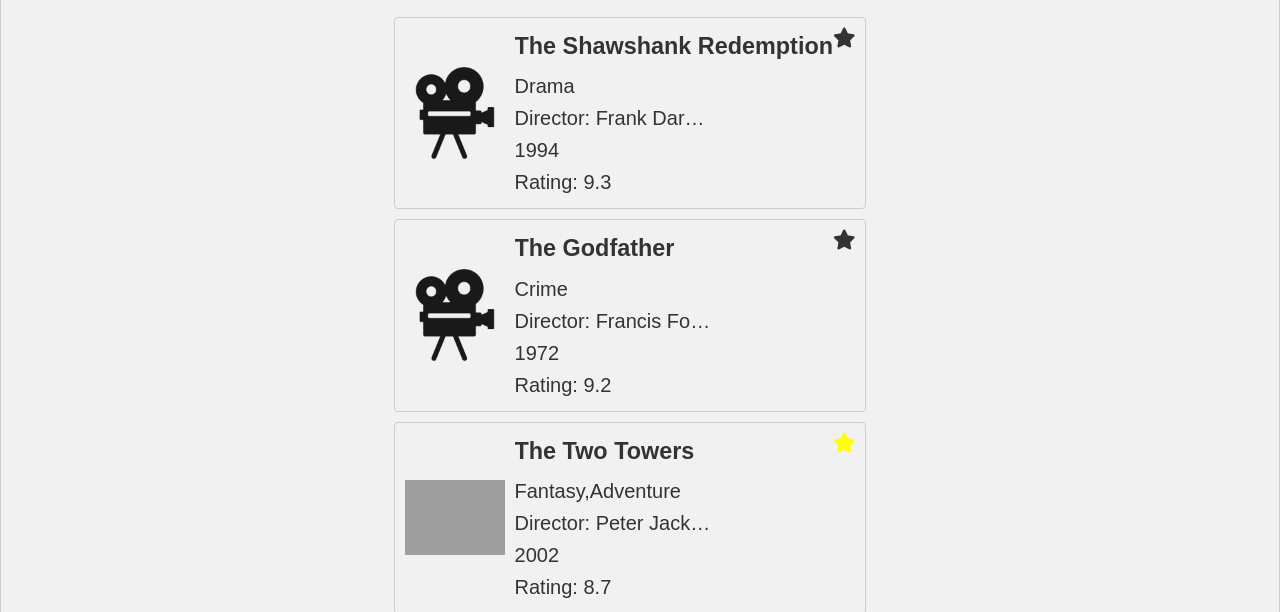
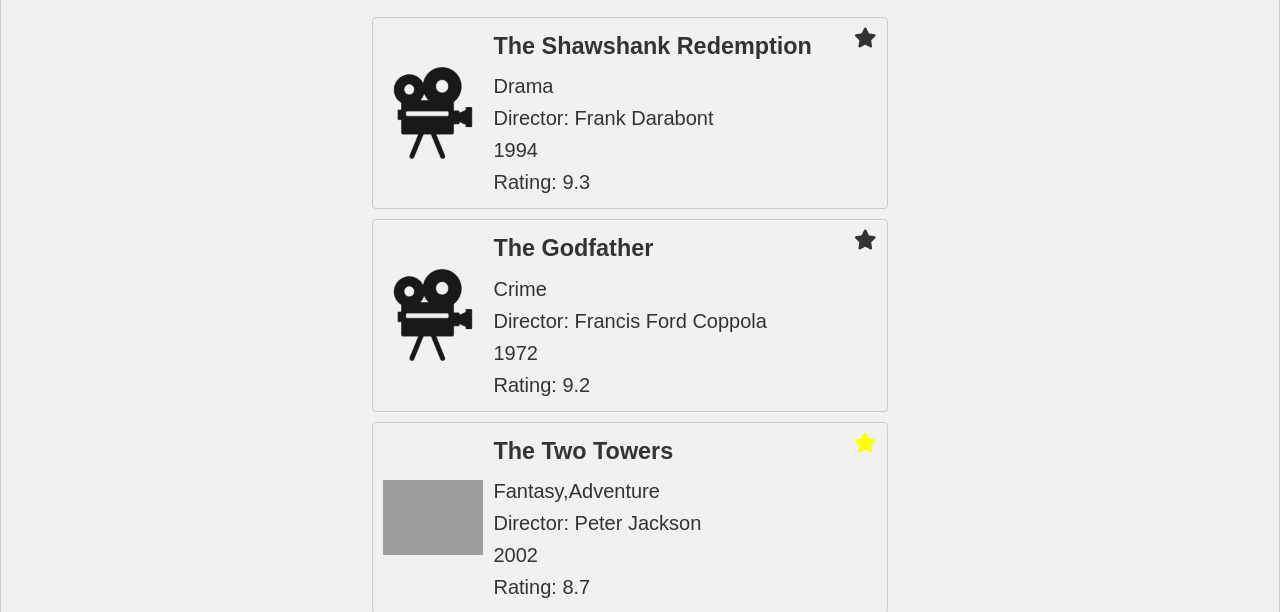
Before and after one commit to Mattan41/labb-html-css-javascript, a plain HTML site: page index.html in a window 1280 px wide. Shown: the part 188-800 px from the top of the page. Drawn offline with Linux system fonts and the light colour scheme; grey boxes are pictures that could not be loaded; files whose address does not match are found by name.

Commit message:
update movieList,  layout overhaul

```diff
--- a/css/main.css
+++ b/css/main.css
@@ -168,20 +168,7 @@
         flex: 0 0 150px; /* Reduce width for smaller screens */
     }
 }
-/* movie-details styles */
-#movieTitle {
-    max-width: 200px; /* Ange den maximala bredden du vill ha */
-    overflow: hidden;
-    text-overflow: ellipsis;
-    white-space: nowrap;
-}
 
-#movieDirector {
-    max-width: 200px; /* Ange den maximala bredden du vill ha */
-    overflow: hidden;
-    text-overflow: ellipsis;
-    white-space: nowrap;
-}
 
 @media (min-width: 768px) {
     #movieTitle {
```
